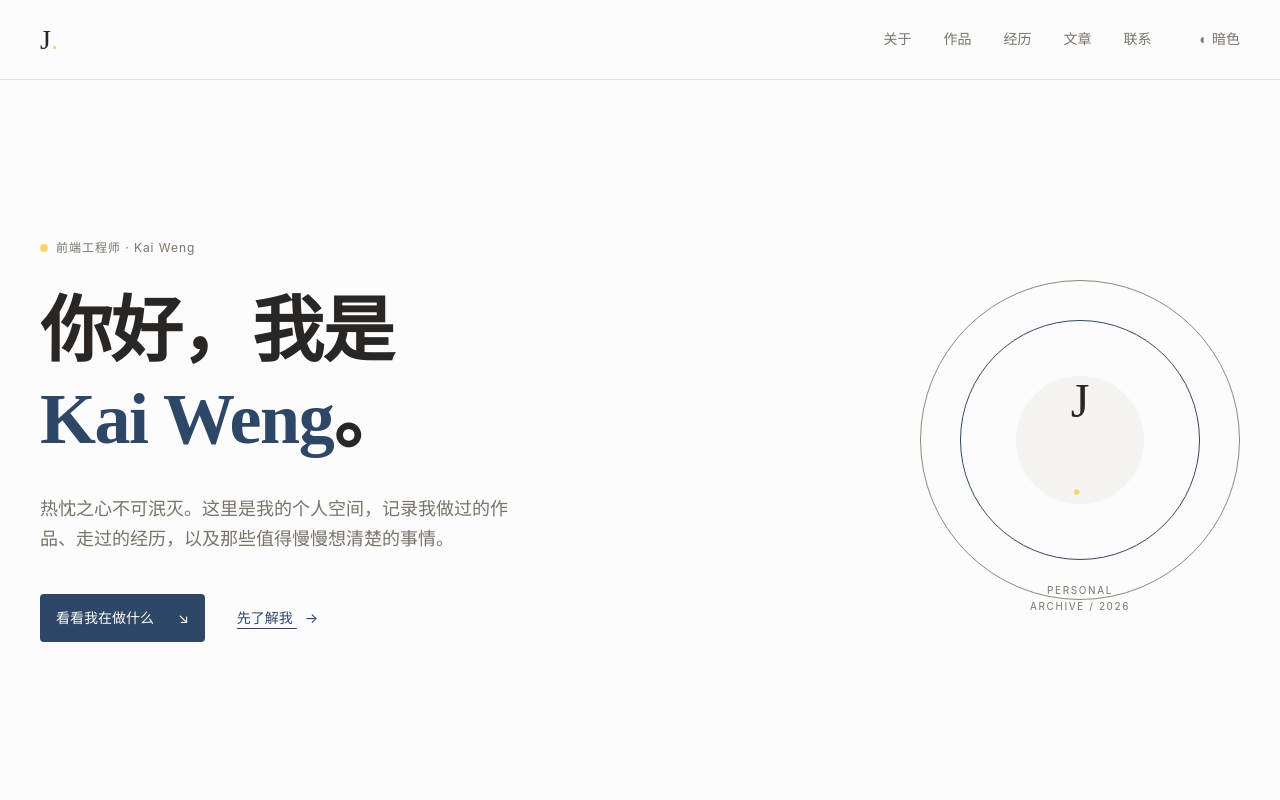
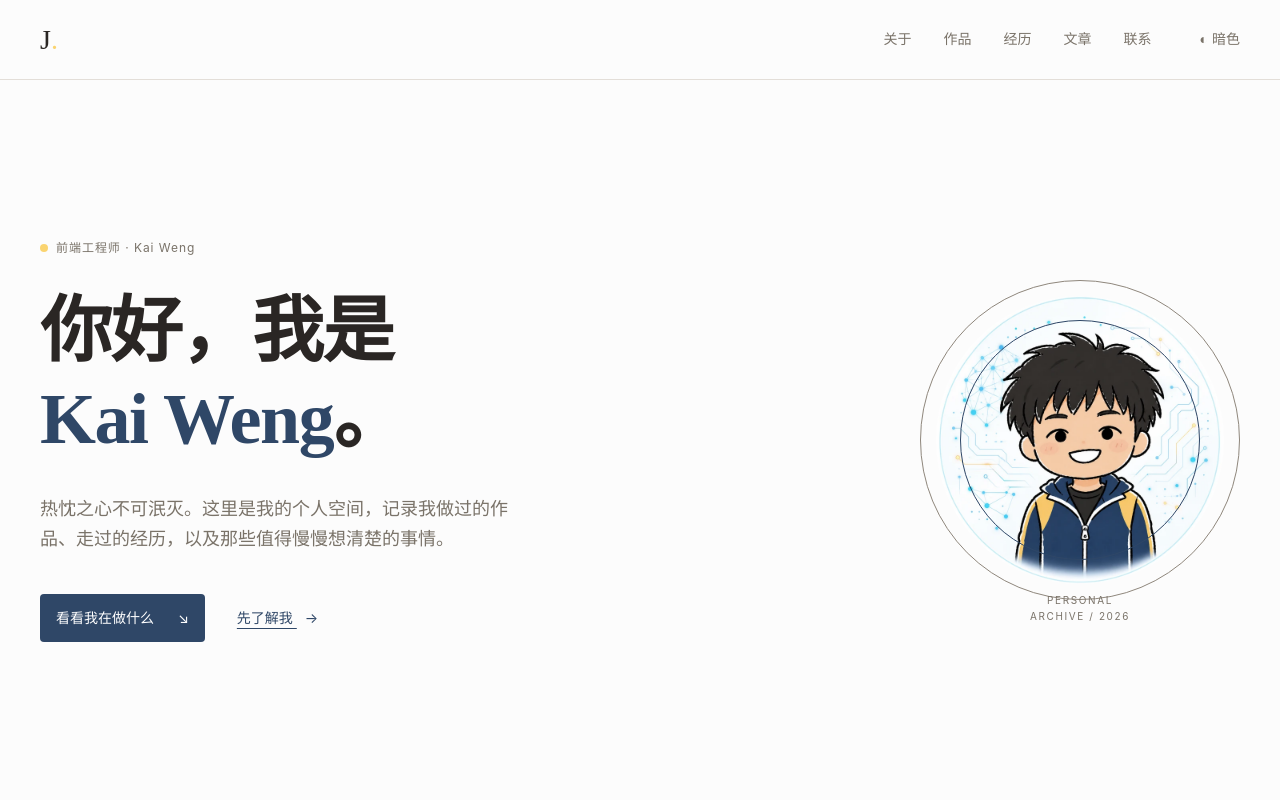
Before and after one commit to jokerwon/jokerwon.github.io, a Next.js app: page / in a window 1280 px wide. Shown: the top 800 px of the page. Built offline with nearby package versions, Linux system fonts and the light colour scheme.

Commit message:
feat: add themed portrait to hero

```diff
--- a/app/page.tsx
+++ b/app/page.tsx
@@ -1,4 +1,7 @@
 "use client";
+import Image from "next/image";
+import kaiAvatarLight from "@/public/images/kai-avatar-light.webp";
+import kaiAvatarDark from "@/public/images/kai-avatar-dark.webp";
 
 import { useState } from "react";
 
@@ -47,10 +50,18 @@ export default function Home() {
               <a className="text-link" href="#about">先了解我 <span aria-hidden="true">→</span></a>
             </div>
           </div>
-          <div className="hero-mark" aria-label="Kai Weng 的个人标记" role="img">
-            <div className="mark-ring ring-one" /><div className="mark-ring ring-two" /><div className="mark-core">J<span>.</span></div>
-            <p>PERSONAL<br />ARCHIVE / 2026</p>
-          </div>
+          <figure className="hero-portrait">
+            <div className="portrait-ring ring-one" />
+            <div className="portrait-ring ring-two" />
+            <Image
+              className="portrait-image"
+              src={dark ? kaiAvatarDark : kaiAvatarLight}
+              alt="Kai Weng 的卡通人物形象"
+              priority
+              sizes="(max-width: 700px) 220px, 320px"
+            />
+            <figcaption>PERSONAL<br />ARCHIVE / 2026</figcaption>
+          </figure>
         </section>
         <div className="hero-foot"><span>向下阅读</span><span className="line" /><span>01 — 05</span></div>
       </div>
--- a/next.config.mjs
+++ b/next.config.mjs
@@ -3,6 +3,7 @@ const basePath = process.env.GITHUB_PAGES_BASE_PATH || "";
 
 const nextConfig = {
   output: "export",
+  images: { unoptimized: true },
   basePath,
   assetPrefix: basePath,
   reactStrictMode: true,
```
Also changed, not shown: app/globals.css, public/images/kai-avatar-dark.webp (added), public/images/kai-avatar-light.webp (added).
